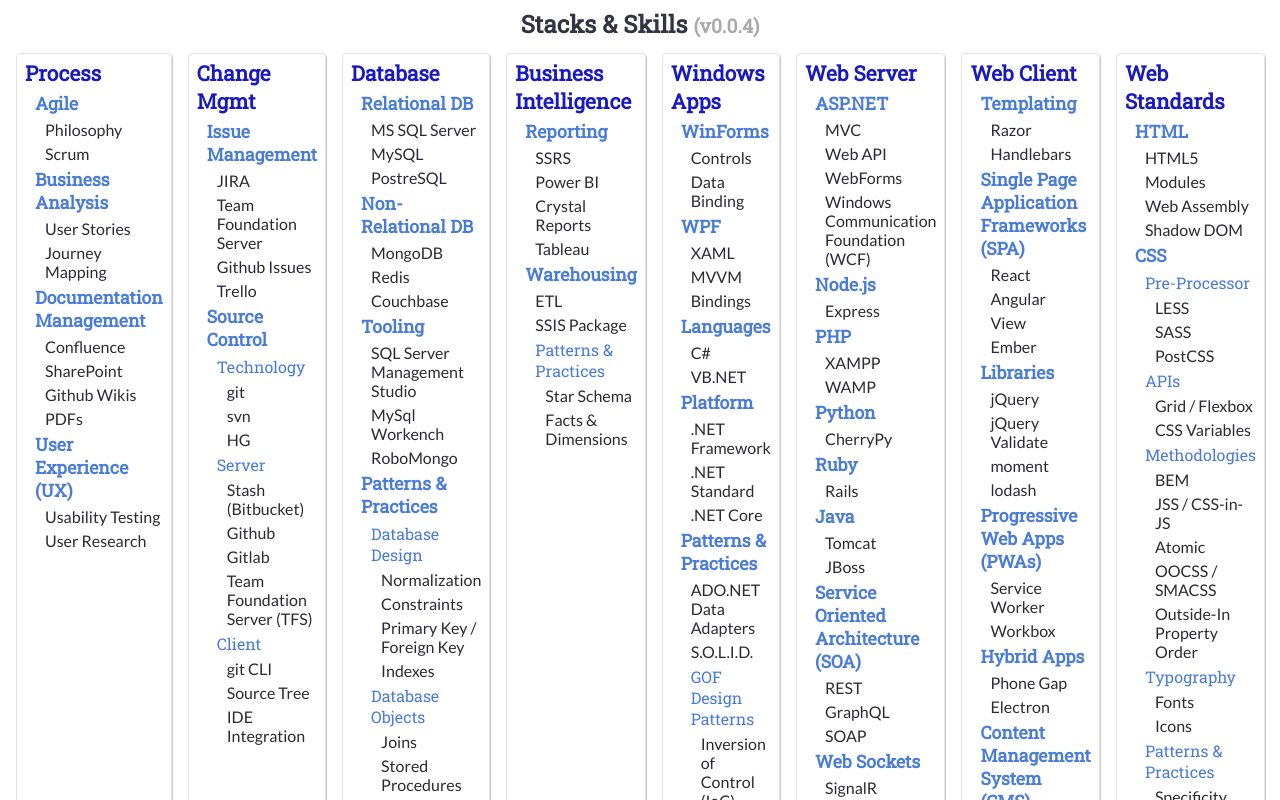
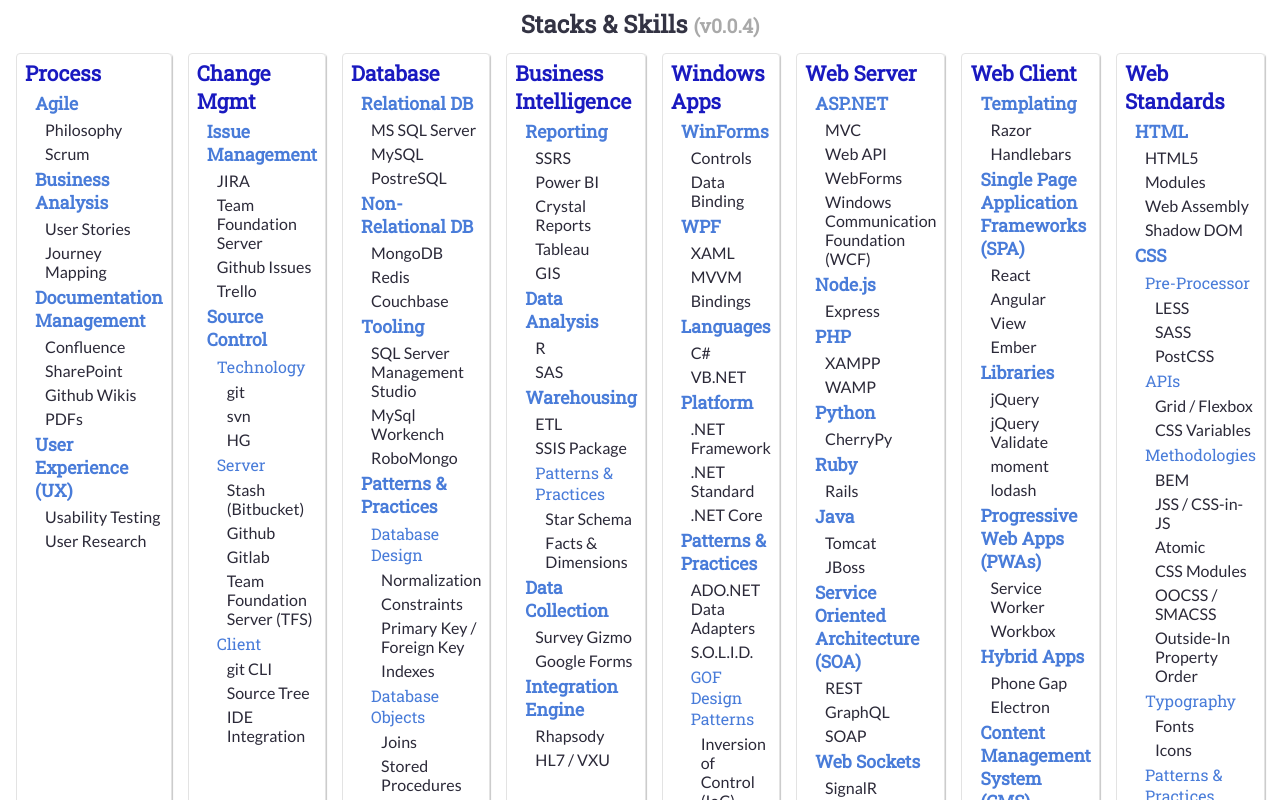
Before and after one commit to KyleMit/StacksAndSkills, a React (Create React App) app: page / in a window 1280 px wide. Shown: the top 800 px of the page. Built offline with nearby package versions, Linux system fonts and the light colour scheme.

Commit message:
add data analysis, data collection, integration engines

```diff
--- a/src/StackData.js
+++ b/src/StackData.js
@@ -145,6 +145,15 @@
                     { title: "Power BI" },
                     { title: "Crystal Reports" },
                     { title: "Tableau" },
+                    { title: "GIS" },
+                ]
+            },
+            {
+                title: "Data Analysis",
+                items: [
+                    { title: "R" },
+                    { title: "SAS" },
+
                 ]
             },
             {
@@ -159,6 +168,20 @@
                             { title: "Facts & Dimensions" },
                         ]
                     },
+                ]
+            },
+            {
+                title: "Data Collection",
+                items: [
+                    { title: "Survey Gizmo" },
+                    { title: "Google Forms" },
+                ]
+            },
+            {
+                title: "Integration Engine",
+                items: [
+                    { title: "Rhapsody" },
+                    { title: "HL7 / VXU" },
                 ]
             },
         ]
@@ -401,6 +424,7 @@
                             { title: "BEM" },
                             { title: "JSS / CSS-in-JS" },
                             { title: "Atomic" },
+                            { title: "CSS Modules" },
                             { title: "OOCSS / SMACSS" },
                             { title: "Outside-In Property Order" },
                         ]
```
